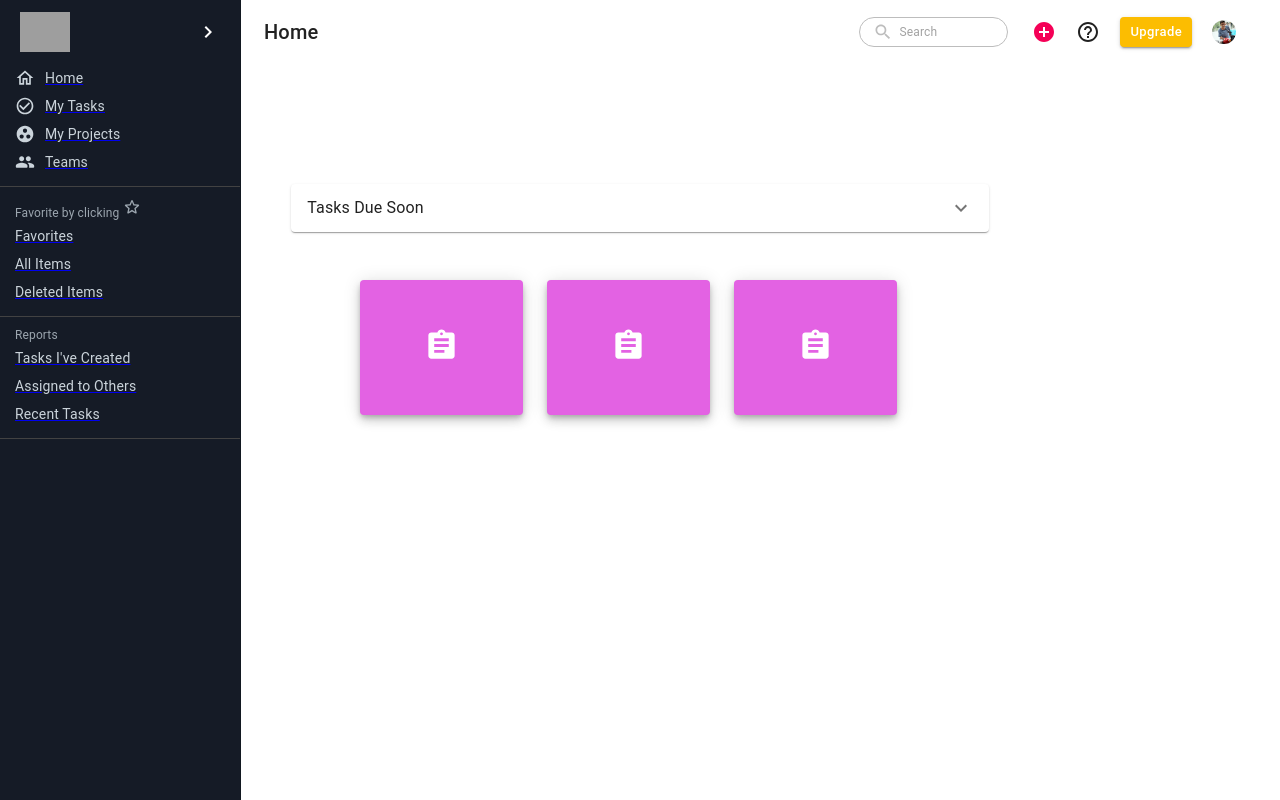
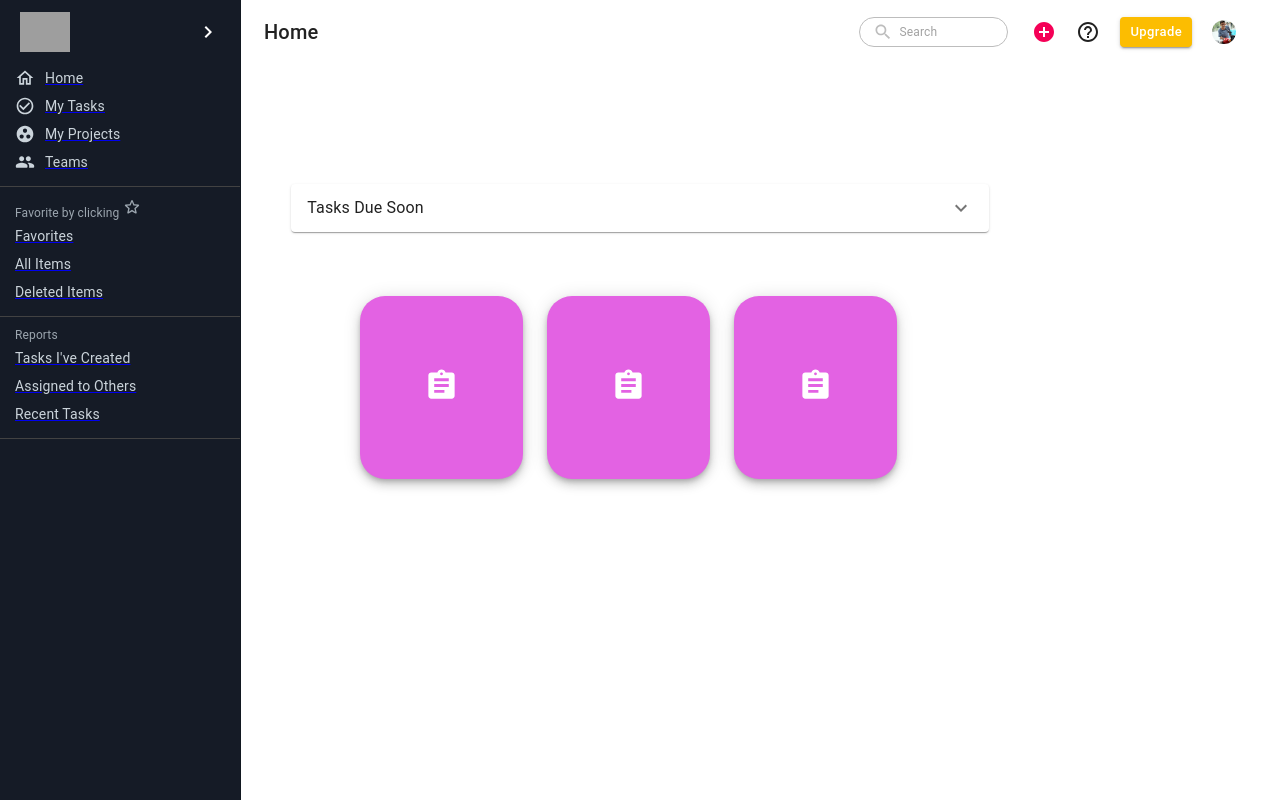
Before and after one commit to jayesh-kaza/Project-Management-App, a React (Create React App) app in the folder clientApp/: page / in a window 1280 px wide. Built offline with nearby package versions, Linux system fonts and the light colour scheme; grey boxes are pictures that could not be loaded; the HTML template or start-up script is replaced by a standard one.

Commit message:
added borderradius

```diff
--- a/clientApp/src/Components/Molecules/CustomCard/Card.js
+++ b/clientApp/src/Components/Molecules/CustomCard/Card.js
@@ -6,14 +6,14 @@ import clsx from 'classnames'
 const colors=['#E362E3','#EA4E9D','#AA62E3']
 const useStyles = makeStyles(theme=>({
     root:{
-       marginBottom:theme.spacing(6),
-       marginTop:theme.spacing(6),
+       marginBottom:theme.spacing(8),
+       marginTop:theme.spacing(8),
 
         marginRight:theme.spacing(3)
     },
     margin:{
-        marginBottom:theme.spacing(6),
-        marginTop:theme.spacing(6),
+        marginBottom:theme.spacing(9),
+        marginTop:theme.spacing(9),
         marginLeft:theme.spacing(8),
         marginRight:theme.spacing(8)
     }
@@ -24,7 +24,7 @@ const Card=()=>{
     const classes = useStyles();
 return (
 
-        <Paper className={classes.root} style={{ backgroundColor:colors[Math.floor(Math.random() * Math.floor(3))]}} elevation={6}>
+        <Paper className={classes.root} style={{ backgroundColor:colors[Math.floor(Math.random() * Math.floor(3))],borderRadius:'25px'}} elevation={6}>
             <div className={classes.margin}>
             <AssignmentIcon style={{color:'white',background:"transparant"}} fontSize="large"/>
             </div>
```
